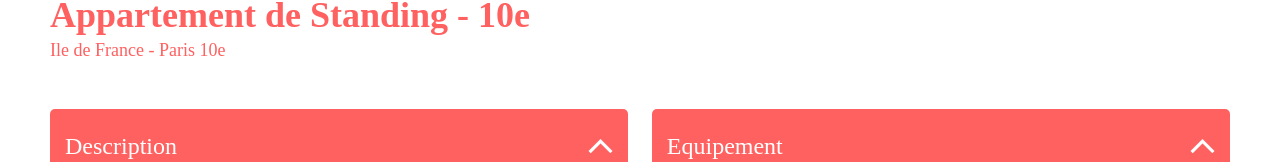
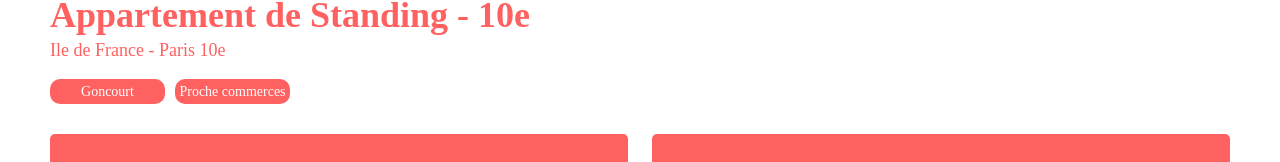
Before and after one commit to yusef-boulam/Creez_une_application_web_de_location_immobiliere_avec_REACT, a React (Create React App) app: page /ficheLogement/0979876d in a window 1280 px wide. Shown: the part 615-777 px from the top of the page. Built offline with nearby package versions, Linux system fonts and the light colour scheme.

Commit message:
ajout du component TAG

```diff
--- a/src/Pages/FicheLogement.jsx
+++ b/src/Pages/FicheLogement.jsx
@@ -6,6 +6,7 @@ import "../styles/FicheLogement.css";
 import Data from "../datas/datas";
 import { useParams } from "react-router-dom";
 import Dropdown from "../components/Dropdown";
+import Tag from "../components/Tag";
 
 
 export default function FicheLogement() {
@@ -42,7 +43,7 @@ export default function FicheLogement() {
     </ul>,
   ];
 
-
+  console.log(data.tags)
   //AFFICHAGE
   return (
     <div className="page-fiche">
@@ -54,6 +55,14 @@ export default function FicheLogement() {
           <p>{data.location}</p>
         </div>
       </header>
+
+
+      <div className="container-tag">
+      {data.tags.map((tag) => (
+      <Tag tag = {tag} />
+      ))}
+      </div>
+
       <div className="container-dropdown">
         {arrayDropdown.map((dropdown) => (
           <div className="dropdown">
--- a/src/components/Dropdown.jsx
+++ b/src/components/Dropdown.jsx
@@ -34,7 +34,7 @@ if (dropdownClic.Open === true){
       <img
         onClick={()=> openClose(id)}
         src={Vector}
-        alt="fleche ouverture descriptifs"
+        alt="fleche fermeture descriptifs"
       />
     </div>
   );
--- /dev/null
+++ b/src/components/Tag.jsx
@@ -0,0 +1,9 @@
+import "../styles/Tag.css";
+
+function Tag(tag) {
+  return (
+  <div className="tag"> {tag.tag}</div>
+  );
+}
+
+export default Tag;
--- a/src/styles/FicheLogement.css
+++ b/src/styles/FicheLogement.css
@@ -40,3 +40,7 @@ margin-top: 30px;
 .dropdown{
     width: 49%;
 }
+
+.container-tag{
+    display: flex;
+}
--- /dev/null
+++ b/src/styles/Tag.css
@@ -0,0 +1,16 @@
+
+.tag{
+    background: #FF6060;
+    border-radius: 10px;
+    height: 25px;
+width: 115px;
+color: white;
+font-family: Montserrat;
+font-size: 14px;
+font-weight: 500;
+display: flex;
+justify-content: center;
+align-items: center;
+margin-right: 10px;
+
+}
```
